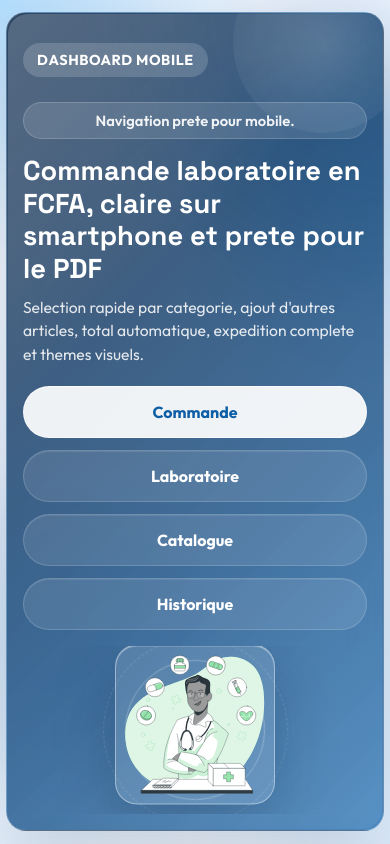
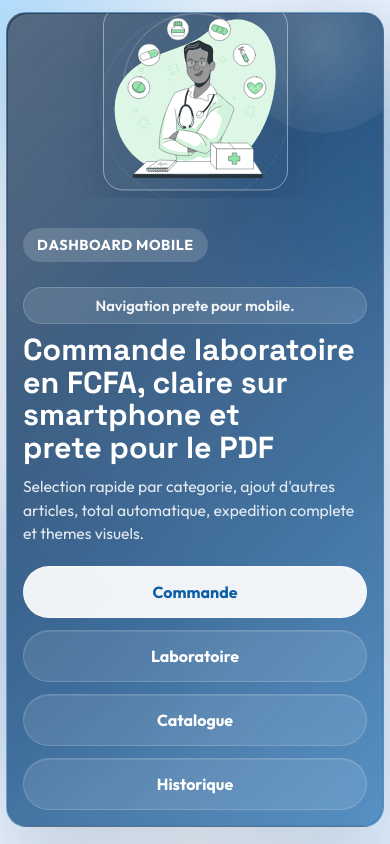
Before and after one commit to Ivane11/gstock-labo, a React (Vite) app: page / in a window 390 px wide. Shown: the top 844 px of the page. Built offline with nearby package versions, Linux system fonts and the light colour scheme.

Commit message:
Adjust Safari mobile hero layout

```diff
--- a/src/styles.css
+++ b/src/styles.css
@@ -249,6 +249,7 @@ button:hover {
 .hero-copy-block {
   position: relative;
   z-index: 1;
+  min-width: 0;
 }
 
 .hero-topline {
@@ -328,10 +329,13 @@ button:hover {
 .hero-panel h2 {
   margin: 16px 0 10px;
   font-size: clamp(1.8rem, 3vw, 2.6rem);
+  line-height: 1.08;
+  text-wrap: balance;
 }
 
 .hero-copy {
   max-width: 720px;
+  min-width: 0;
   margin: 0;
   font-size: 1.08rem;
   line-height: 1.6;
@@ -879,31 +883,51 @@ tbody tr {
   }
 
   .hero-panel {
+    grid-template-columns: 1fr;
     gap: 16px;
+    align-items: start;
   }
 
   .hero-topline {
     gap: 10px;
   }
 
+  .hero-copy-block {
+    order: 2;
+    width: 100%;
+    max-width: 100%;
+  }
+
   .hero-panel h2 {
-    font-size: clamp(1.45rem, 7vw, 1.9rem);
-    line-height: 1.2;
+    margin-top: 10px;
+    font-size: clamp(1.9rem, 7vw, 2.35rem);
+    line-height: 1.08;
+    max-width: 100%;
+    word-break: normal;
+    overflow-wrap: normal;
   }
 
   .hero-copy {
     font-size: 1rem;
     line-height: 1.5;
+    max-width: 100%;
   }
 
   .hero-visual {
-    min-height: 190px;
-    padding: 4px 0 0;
+    order: 1;
+    min-height: 150px;
+    padding: 0;
+    margin-top: -12px;
+    margin-bottom: 4px;
+    align-items: start;
   }
 
   .hero-image {
-    width: min(100%, 190px);
+    width: min(100%, 210px);
     border-radius: 24px;
+    object-fit: contain;
+    background: transparent;
+    box-shadow: 0 14px 38px rgba(8, 29, 59, 0.18);
   }
 
   .hero-orbit {
@@ -911,14 +935,14 @@ tbody tr {
   }
 
   .hero-orbit-one {
-    width: 165px;
-    height: 165px;
+    width: 170px;
+    height: 170px;
   }
 
   .hero-orbit-two {
-    width: 215px;
-    height: 215px;
-    opacity: 0.5;
+    width: 220px;
+    height: 220px;
+    opacity: 0.38;
   }
 
   th,
@@ -1093,22 +1117,24 @@ tbody tr {
   }
 
   .hero-visual {
-    min-height: 168px;
+    min-height: 128px;
+    margin-top: -16px;
+    margin-bottom: 0;
   }
 
   .hero-image {
-    width: min(100%, 160px);
-    border-radius: 22px;
+    width: min(100%, 185px);
+    border-radius: 20px;
   }
 
   .hero-orbit-one {
-    width: 140px;
-    height: 140px;
+    width: 145px;
+    height: 145px;
   }
 
   .hero-orbit-two {
-    width: 185px;
-    height: 185px;
+    width: 190px;
+    height: 190px;
   }
 
   .summary-list div,
```
